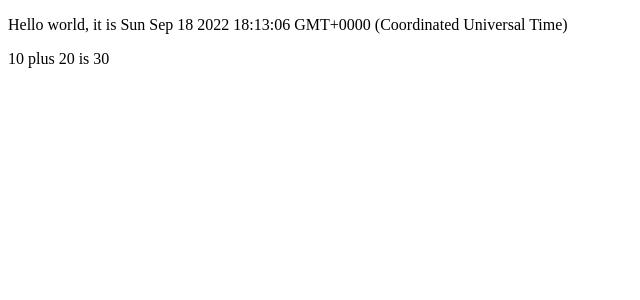
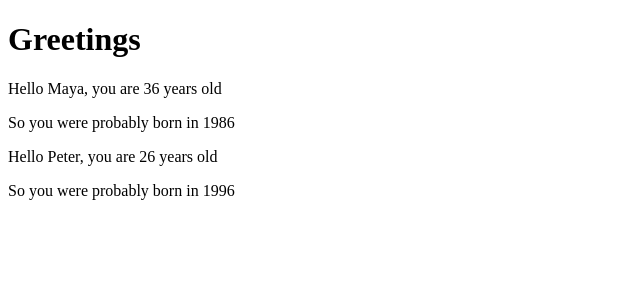
Before and after one commit to jonathanmani/FullStackOpen, a React (Create React App) app in the folder part01_intro_to_react/: page / in a window 1280 px wide. Shown: the top 300 px of the page, without its empty margins (0-640 px from the left). Built offline with nearby package versions, Linux system fonts and the light colour scheme.

Commit message:
created a component

```diff
--- a/part01_intro_to_react/src/App.js
+++ b/part01_intro_to_react/src/App.js
@@ -1,14 +1,27 @@
-const App = () => {
-  const now = new Date()
-  const a = 10
-  const b = 20
+const Hello = (props) => {
+  const bornYear = () => {
+    const yearNow = new Date().getFullYear()
+    return yearNow - props.age
+  }
 
   return (
     <div>
-      <p>Hello world, it is {now.toString()}</p>
       <p>
-        {a} plus {b} is {a + b}
+        Hello {props.name}, you are {props.age} years old
       </p>
+      <p>So you were probably born in {bornYear()}</p>    </div>
+  )
+}
+
+const App = () => {
+  const name = 'Peter'
+  const age = 26
+
+  return (
+    <div>
+      <h1>Greetings</h1>
+      <Hello name='Maya' age={26 + 10} />
+      <Hello name={name} age={age} />
     </div>
   )
 }
```
